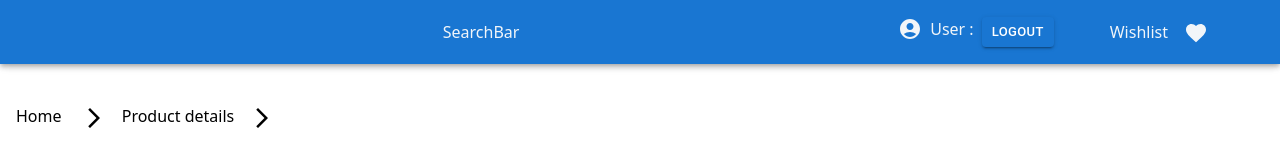
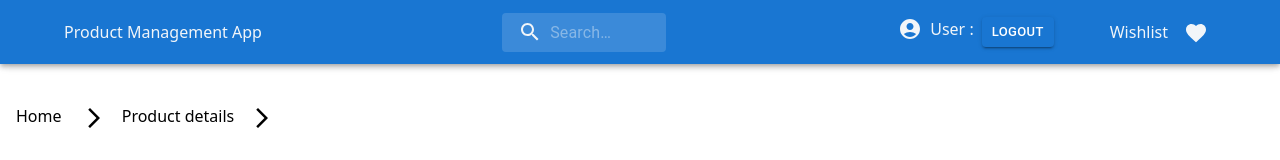
Before and after one commit to Muad1105/product_management, a React (Vite) app in the folder frontend/: page /product_details in a window 1280 px wide. Shown: the top 160 px of the page. Built offline with nearby package versions, Linux system fonts and the light colour scheme; no server answers.

Commit message:
implementimg product seachbar,mui searchbar placed,  set reducer value, implemented logic to apply to component while products are filtered.

```diff
--- a/frontend/src/components/SearchBar.jsx
+++ b/frontend/src/components/SearchBar.jsx
@@ -1,7 +1,79 @@
-import React from "react";
+import * as React from "react";
+import { styled, alpha } from "@mui/material/styles";
+import AppBar from "@mui/material/AppBar";
+import Box from "@mui/material/Box";
+import Toolbar from "@mui/material/Toolbar";
+import IconButton from "@mui/material/IconButton";
+import Typography from "@mui/material/Typography";
+import InputBase from "@mui/material/InputBase";
+import MenuIcon from "@mui/icons-material/Menu";
+import SearchIcon from "@mui/icons-material/Search";
+import { useDispatch } from "react-redux";
+import { searchProductItems } from "../redux/productReducer";
 
-const SearchBar = () => {
-  return <div>SearchBar</div>;
-};
+const Search = styled("div")(({ theme }) => ({
+  position: "relative",
+  borderRadius: theme.shape.borderRadius,
+  backgroundColor: alpha(theme.palette.common.white, 0.15),
+  "&:hover": {
+    backgroundColor: alpha(theme.palette.common.white, 0.25),
+  },
+  marginLeft: 0,
+  width: "100%",
+  [theme.breakpoints.up("sm")]: {
+    marginLeft: theme.spacing(1),
+    width: "auto",
+  },
+}));
 
-export default SearchBar;
+const SearchIconWrapper = styled("div")(({ theme }) => ({
+  padding: theme.spacing(0, 2),
+  height: "100%",
+  position: "absolute",
+  pointerEvents: "none",
+  display: "flex",
+  alignItems: "center",
+  justifyContent: "center",
+}));
+
+const StyledInputBase = styled(InputBase)(({ theme }) => ({
+  color: "inherit",
+  width: "100%",
+  "& .MuiInputBase-input": {
+    padding: theme.spacing(1, 1, 1, 0),
+    // vertical padding + font size from searchIcon
+    paddingLeft: `calc(1em + ${theme.spacing(4)})`,
+    transition: theme.transitions.create("width"),
+    [theme.breakpoints.up("sm")]: {
+      width: "12ch",
+      "&:focus": {
+        width: "20ch",
+      },
+    },
+  },
+}));
+
+export default function SearchAppBar() {
+  const dispatch = useDispatch();
+  const handleOnChange = (value) => {
+    console.log(value);
+    dispatch(searchProductItems(value));
+  };
+
+  return (
+    <Box sx={{ flexGrow: 1 }}>
+      <Toolbar>
+        <Search>
+          <SearchIconWrapper>
+            <SearchIcon />
+          </SearchIconWrapper>
+          <StyledInputBase
+            onChange={(e) => handleOnChange(e.target.value)}
+            placeholder="Search…"
+            inputProps={{ "aria-label": "search" }}
+          />
+        </Search>
+      </Toolbar>
+    </Box>
+  );
+}
--- a/frontend/src/components/home/product/ProductList.jsx
+++ b/frontend/src/components/home/product/ProductList.jsx
@@ -8,24 +8,48 @@ const ProductList = () => {
   const [allProductsData, setAllProductsData] = useState([]);
   const [loading, setLoading] = useState(false);
   const [filteredProductData, setFilteredProductData] = useState([]);
+  const [filteredSearchData, setFilteredSearchData] = useState([]);
 
-  const categorySelectedId = useSelector(
+  const selectedCategoryId = useSelector(
     (state) => state.productInComponent.categorySelected
   );
-  console.log(categorySelectedId);
+
+  console.log(selectedCategoryId);
+
+  const searchProductAphabetData = useSelector(
+    (state) => state.productInComponent.searchProducts
+  );
+  console.log(searchProductAphabetData);
+
   useEffect(() => {
     fetchProductData();
   }, []);
 
   useEffect(() => {
     getCategoryProducts();
-  }, [categorySelectedId]);
+  }, [selectedCategoryId]);
+
+  useEffect(() => {
+    searchProductsWithAlphabetData();
+  }, [searchProductAphabetData]);
+
+  const searchProductsWithAlphabetData = () => {
+    const searchResult = allProductsData.filter((e, i) => {
+      console.log(searchProductAphabetData, e);
+      return (
+        e.itemCategory.includes(searchProductAphabetData) ||
+        e.brand.includes(searchProductAphabetData)
+      );
+    });
+    console.log(searchResult);
+    setFilteredSearchData(searchResult);
+  };
 
   const getCategoryProducts = () => {
-    "fetch category data";
+    console.log("fetch category data");
     const result = allProductsData.filter((e, i) => {
-      console.log(e.itemCategory, categorySelectedId);
-      return e.itemCategory == categorySelectedId;
+      console.log(e.itemCategory, selectedCategoryId);
+      return e.itemCategory == selectedCategoryId;
     });
     setFilteredProductData(result);
   };
@@ -48,7 +72,25 @@ const ProductList = () => {
           <div className="grid sm:grid-cols-2 lg:grid-cols-3 xl:grid-cols-4">
             {/* Check the filtered data is present and display data */}
             {filteredProductData.length > 0
-              ? filteredProductData.map((e, i) => {
+              ? filteredSearchData.length > 0
+                ? filteredSearchData.map((e, i) => {
+                    return (
+                      <SingleProductDisplayHomePageIconSized
+                        key={e.id}
+                        item={e}
+                      />
+                    );
+                  })
+                : filteredProductData.map((e, i) => {
+                    return (
+                      <SingleProductDisplayHomePageIconSized
+                        key={e.id}
+                        item={e}
+                      />
+                    );
+                  })
+              : filteredSearchData.length > 0
+              ? filteredSearchData.map((e, i) => {
                   return (
                     <SingleProductDisplayHomePageIconSized
                       key={e.id}
--- a/frontend/src/pages/components/Navbar.jsx
+++ b/frontend/src/pages/components/Navbar.jsx
@@ -42,8 +42,10 @@ const Navbar = () => {
   return (
     <div className="w-screen text-slate-100 flex justify-between items-center px-10 relative">
       {/* User Name*/}
-      <div></div>
-      <SearchBar />
+      <div>Product Management App</div>
+      <div>
+        <SearchBar />
+      </div>
       <div className="flex items-center justify-center gap-12">
         <div className="cursor-pointer flex gap-2 items-center justify-center relative">
           <div className="flex gap-2">
--- a/frontend/src/redux/productReducer.jsx
+++ b/frontend/src/redux/productReducer.jsx
@@ -1,6 +1,7 @@
 import _default from "@mui/material/styles/identifier";
 import { createSlice } from "@reduxjs/toolkit";
 
+// Fetch data fropm localStorage
 const productId =
   localStorage.getItem("displayProductId") !== null
     ? JSON.parse(localStorage.getItem("displayProductId"))
@@ -15,6 +16,7 @@ const initialState = {
   productId: productId,
   productPosted: false,
   categorySelected: categoryId,
+  searchProducts: "",
 };
 
 export const productInComponentSlice = createSlice({
@@ -38,6 +40,14 @@ export const productInComponentSlice = createSlice({
         JSON.stringify(state.categorySelected)
       );
     },
+    searchProductItems: (state, action) => {
+      console.log("Search Products Action");
+      state.searchProducts = action.payload;
+      localStorage.setItem(
+        "searchProduct",
+        JSON.stringify(state.searchProducts)
+      );
+    },
   },
 });
 
@@ -45,6 +55,7 @@ export const {
   setSelectedProduct,
   setProductPosted,
   displayCategorySidebarSelection,
+  searchProductItems,
 } = productInComponentSlice.actions;
 
 export default productInComponentSlice.reducer;
```
